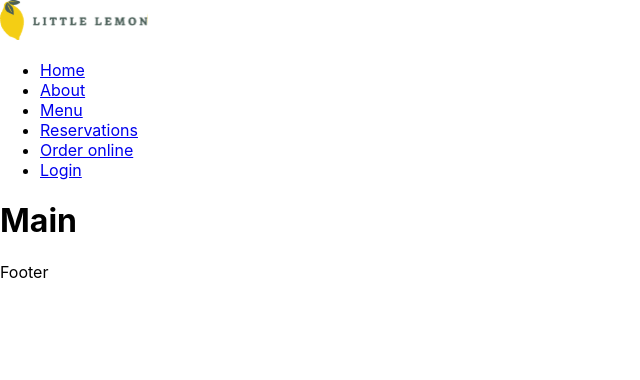
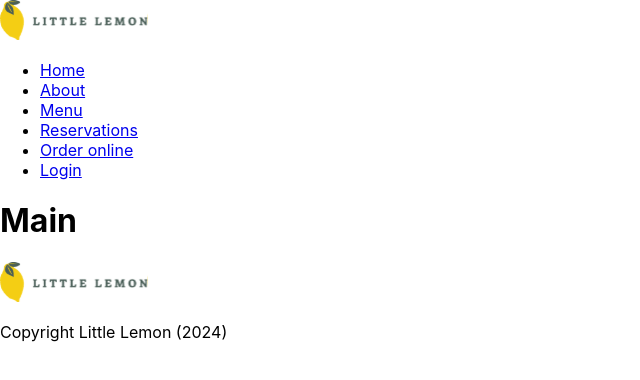
Before and after one commit to maurits-out/meta-frontend-developer-professional, a React (Create React App) app in the folder capstone/little-lemon/: page / in a window 1280 px wide. Shown: the top 380 px of the page, without its empty margins (0-640 px from the left). Built offline with nearby package versions, Linux system fonts and the light colour scheme.

Commit message:
Extended footer.

```diff
--- a/capstone/little-lemon/src/components/Footer.js
+++ b/capstone/little-lemon/src/components/Footer.js
@@ -1,7 +1,14 @@
+import logo from '../images/Logo.svg';
+
 function Footer() {
     return (
         <footer>
-            <p>Footer</p>
+            <div>
+                <img src={logo} alt="Logo" />
+            </div>
+            <div>
+                <p>Copyright Little Lemon (2024)</p>
+            </div>
         </footer>
     );
 }
```
Also changed, not shown: 1 other file (tests, documents, lock files or other folders).
